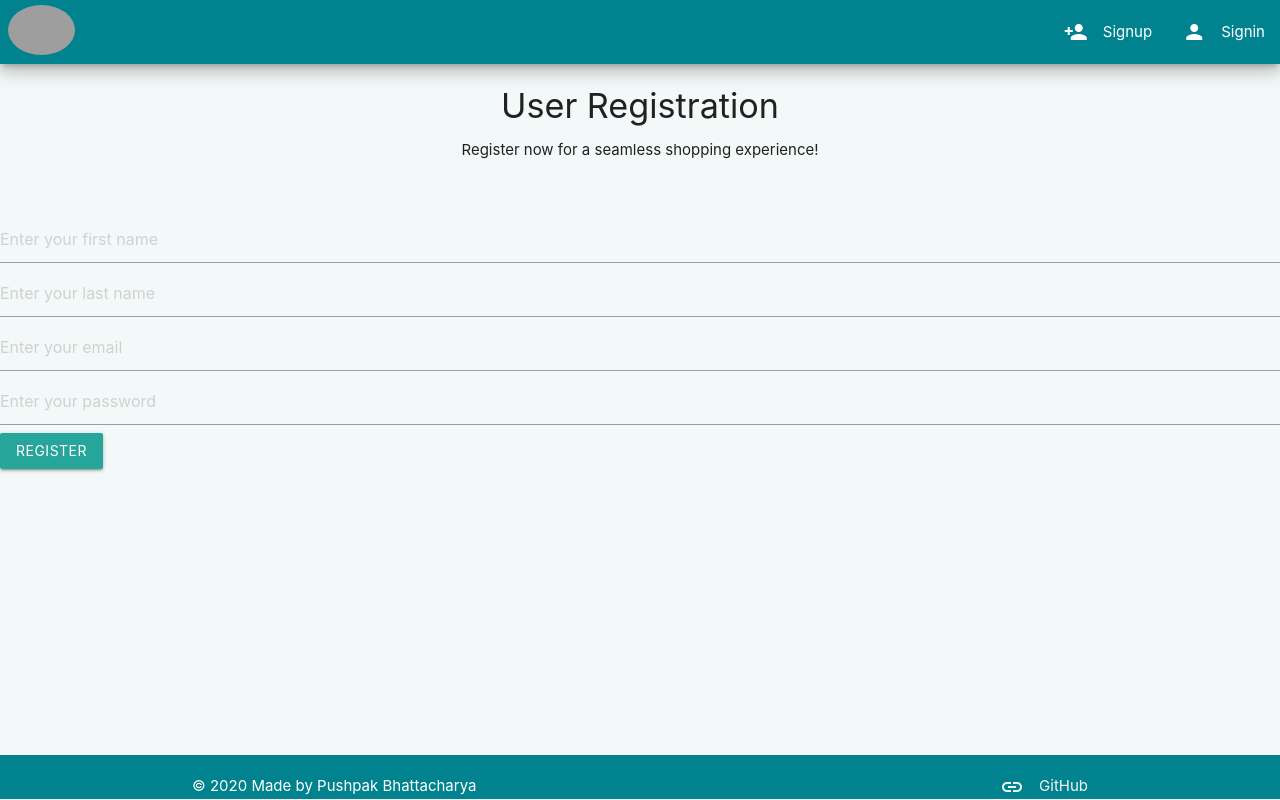
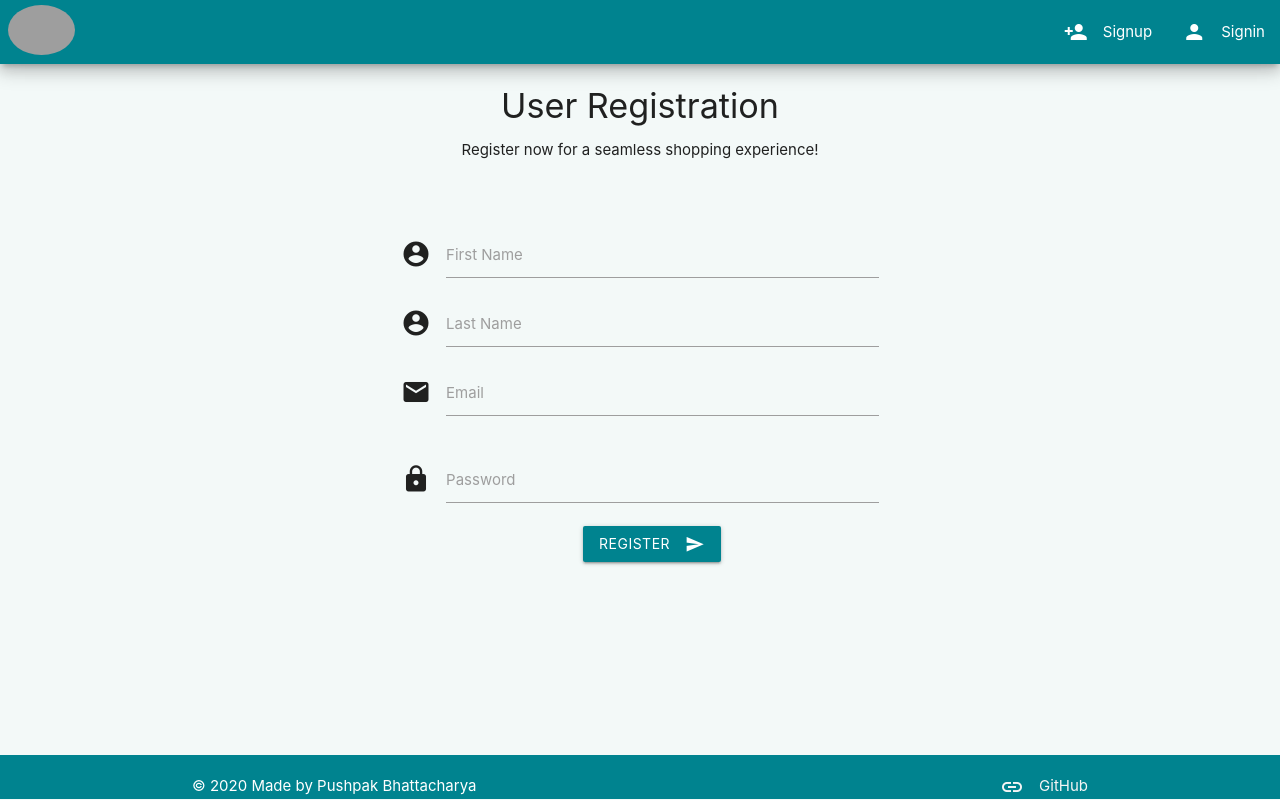
Before and after one commit to PushpakB3096/E-Commerce-Site-in-MERN, a React (Create React App) app in the folder projfrontend/: page /signup in a window 1280 px wide. Built offline with nearby package versions, Linux system fonts and the light colour scheme; no server answers; grey boxes are pictures that could not be loaded.

Commit message:
Redesign Signin, Signup & Add Product Page
Includes complete redesign of the signin, signup and product add page.
A bug is still present in add product page where category selection
dropdown is not rendering.

Signed-off-by: PushpakB3096 <rtpushpak@gmail.com>

```diff
--- a/projfrontend/src/admin/AddProduct.js
+++ b/projfrontend/src/admin/AddProduct.js
@@ -12,8 +12,7 @@ export default function AddProduct() {
 
     const { user, token } = isAuthenticated();
 
-    var allCategories = [];
-
+    var allCate = [];
     const [values, setValues] = useState({
         name: "",
         description: "",
@@ -49,20 +48,16 @@ export default function AddProduct() {
         if (data.error) {
             setValues({ ...values, error: data.error });
         } else {
-        console.log("preload");
             setValues({ ...values, categories: data, formData: new FormData() });
-            allCategories = data;
         }
         });
     };
 
     useEffect(() => {
-        console.log("useEffect");
         preload();
 
         var elems = document.querySelectorAll('select');
         var instances = M.FormSelect.init(elems, {});
-
     }, []);
 
     const onSubmit = (event) => {
@@ -117,7 +112,8 @@ export default function AddProduct() {
     };
 
     const createProductForm = () => (
-      <form>
+      <div>
+        {/* <form>
           <span>Upload image</span>
           <div className="form-group">
             <label className="btn btn-block btn-success">
@@ -160,14 +156,13 @@ export default function AddProduct() {
           <div>
             <select onChange={handleChange("category")}>
               <option>Select category</option>
-            {allCategories &&
-              allCategories.map((cate, index) => (
+              {allCate &&
+                allCate.map((cate, index) => (
                   <option key={index} value={cate._id}>
                     {cate.name}
                   </option>
                 ))}
             </select>
-          {console.log("dropdown loaded")}
           </div>
           <div className="form-group">
             <input
@@ -185,7 +180,97 @@ export default function AddProduct() {
           >
             Create Product
           </button>
+        </form> */}
+
+        <div className="row">
+          <form className="col s12">
+            <div className="row">
+              <div className="file-field input-field">
+                <div className="btn sm">
+                  <span>Choose image</span>
+                  <input
+                    type="file"
+                    onChange={handleChange("image")}
+                    type="file"
+                    name="image"
+                    accept="image"
+                  />
+                </div>
+                <div className="file-path-wrapper">
+                  <input className="file-path validate" type="text" />
+                </div>
+              </div>
+            </div>
+
+            <div className="row">
+              <div className="input-field col s12">
+                <input
+                  id="prod_name"
+                  type="text"
+                  onChange={handleChange("name")}
+                  name="name"
+                  value={name}
+                />
+                <label htmlFor="prod_name">Product name</label>
+              </div>
+            </div>
+
+            <div className="input-field">
+              <textarea
+                id="textarea1"
+                className="materialize-textarea"
+                onChange={handleChange("description")}
+                name="description"
+                className="form-control"
+                placeholder="Enter product description"
+                value={description}
+              ></textarea>
+              <label htmlFor="textarea1">Product Description</label>
+            </div>
+
+            <div className="row">
+              <div className="input-field col s12">
+                <input id="cost" type="number" />
+                <label htmlFor="cost">Product Cost</label>
+              </div>
+            </div>
+
+            <div className="row">
+              <div className="input-field col s12">
+                <select id="category" onChange={handleChange("category")}>
+                  <option>Select category</option>
+                  {allCate &&
+                    allCate.map((cate, index) => (
+                      <option key={index} value={cate._id}>
+                        {cate.name}
+                      </option>
+                    ))}
+                </select>
+                <label htmlFor="category">Category</label>
+              </div>
+            </div>
+
+            <div className="row">
+              <div className="input-field col s12">
+                <input
+                  id="stock"
+                  onChange={handleChange("stock")}
+                  type="number"
+                  value={stock}
+                />
+                <label htmlFor="stock">Product Stock</label>
+              </div>
+            </div>
+            <button
+              type="submit"
+              onClick={onSubmit}
+              className="btn btn-outline-success mb-3"
+            >
+              Create Product
+            </button>
           </form>
+        </div>
+      </div>
     );
 
     const renderBackButton = () => {
--- a/projfrontend/src/styles.css
+++ b/projfrontend/src/styles.css
@@ -1,8 +1,8 @@
-.brand-logo{
+.brand-logo {
   margin-left: 8px;
 }
 
-body{
+body {
   background-color: #f3f9f8;
 }
 
@@ -11,52 +11,50 @@ body{
   align-items: center;
 }
 
-#brand-logo-img{
+#brand-logo-img {
   margin: 5px 0;
   height: 50px;
   border-radius: 50%;
 }
 
-.footer-copyright{
+.footer-copyright {
   background-color: #00838f;
 }
 
-.sidenav-overlay{
+.sidenav-overlay {
   background-color: transparent;
 }
 
-.slider .indicators .indicator-item.active{
+.slider .indicators .indicator-item.active {
   background-color: #00838f;
 }
 
-.card-image{
+.card-image {
   height: 375px;
   overflow: visible;
 }
 
-.slider{
+.slider {
   margin-top: -23px;
 }
 
-.card{
+.card {
   margin: 40px 5px;
 }
 
-#signin-form-container{
+#signin-form-container {
   width: 38%;
 }
 
-#login-btn{
+#user-btn {
   background-color: #00838f;
-  margin-top: 0.5em;
   margin-left: 5.3em;
   position: relative;
 }
 
 @media (min-width: 900px) {
-  #login-btn{
+  #user-btn {
     background-color: #00838f;
-    margin-top: 0.5em;
     margin-left: 13em;
     position: relative;
   }
--- a/projfrontend/src/user/Signup.js
+++ b/projfrontend/src/user/Signup.js
@@ -2,54 +2,54 @@
 
 //component for handling user signup
 
-import React, { useState } from 'react';
-import Base from '../core/Base';
-import { signup } from '../auth/helper';
-import { Link } from 'react-router-dom';
+import React, { useState } from "react";
+import Base from "../core/Base";
+import { signup } from "../auth/helper";
+import { Link } from "react-router-dom";
 
-
-export default function Signup(){
-
-    const [values, setValues] = useState({       //setting up states of the component
+export default function Signup() {
+  const [values, setValues] = useState({
+    //setting up states of the component
     firstName: "",
     lastName: "",
     email: "",
     password: "",
     errors: "",
-        isSuccess: false
+    isSuccess: false,
   });
 
-    const { firstName, lastName, email, password, errors, isSuccess } = values;      //destructuring the state fields for easier access
+  const { firstName, lastName, email, password, errors, isSuccess } = values; //destructuring the state fields for easier access
 
-    const handleChange = name => event => {
+  const handleChange = (name) => (event) => {
     setValues({ ...values, errors: false, [name]: event.target.value });
   };
 
-    const onSubmit = event => {
-        event.preventDefault();     //stops the default behavior of form submission
+  const onSubmit = (event) => {
+    event.preventDefault(); //stops the default behavior of form submission
     setValues({ ...values, errors: false });
     signup({ firstName, lastName, email, password })
-        .then(data => {
-            if(data.error){
+      .then((data) => {
+        if (data.error) {
           setValues({ ...values, errors: data.error, isSuccess: false });
-            }
-            else{
-              setValues({ ...values,        //resetting the state of the component after a successful registration
+        } else {
+          setValues({
+            ...values, //resetting the state of the component after a successful registration
             firstName: "",
             lastName: "",
             email: "",
             password: "",
             errors: "",
-                    isSuccess: true
+            isSuccess: true,
           });
         }
       })
-        .catch(err => {
+      .catch((err) => {
         console.log("Some error occured while signing up");
       });
   };
 
-    const successMessage = () => {      //show success message, if any
+  const successMessage = () => {
+    //show success message, if any
     return (
       <div className="row">
         <div className="col-md-6 offset-sm-3 text-left">
@@ -64,7 +64,8 @@ export default function Signup(){
     );
   };
 
-    const errorMessage = () => {        //show error message, if any
+  const errorMessage = () => {
+    //show error message, if any
     return (
       <div className="row">
         <div className="col-md-6 offset-sm-3 text-left">
@@ -81,58 +82,116 @@ export default function Signup(){
 
   // function to render the signup form
   const signUpForm = () => {
+    // return (
+    //   <div className="row">
+    //     <div className="col-md-6 offset-sm-3 text-left">
+    //       <form>
+    //         <div className="form-group">
+    //           <input
+    //             className="form-control"
+    //             onChange={handleChange("lastName")}
+    //             type="text"
+    //             value={ lastName }
+    //             placeholder="Enter your last name"
+    //           />
+    //         </div>
+    //         <div className="form-group">
+    //           <input
+    //             className="form-control"
+    //             onChange={handleChange("email")}
+    //             type="email"
+    //             value={ email }
+    //             placeholder="Enter your email"
+    //           />
+    //         </div>
+    //         <div className="form-group">
+    //           <input
+    //             className="form-control"
+    //             onChange={handleChange("password")}
+    //             type="password"
+    //             value={ password }
+    //             placeholder="Enter your password"
+    //           />
+    //         </div>
+    //         <button onClick={ onSubmit } className="btn btn-success btn-block">Register</button>
+    //       </form>
+    //     </div>
+    //   </div>
+    // );
     return (
       <div className="row">
-            <div className="col-md-6 offset-sm-3 text-left">
+        <div className="col l12 m12 s12">
+          <div className="container" id="signin-form-container">
             <form>
-                <div className="form-group">
+              <div className="input-field">
+                <i className="material-icons prefix">account_circle</i>
                 <input
-                    className="form-control"
+                  id="first_name"
+                  value={firstName}
                   onChange={handleChange("firstName")}
                   type="text"
-                    value={ firstName }
-                    placeholder="Enter your first name"
                 />
+                <label htmlFor="first_name">First Name</label>
               </div>
-                <div className="form-group">
+              <div className="input-field">
+                <i className="material-icons prefix">account_circle</i>
                 <input
-                    className="form-control"
+                  id="last_name"
+                  value={lastName}
                   onChange={handleChange("lastName")}
                   type="text"
-                    value={ lastName }
-                    placeholder="Enter your last name"
                 />
+                <label htmlFor="last_name">Last Name</label>
               </div>
-                <div className="form-group">
+              <div className="input-field">
+                <i className="material-icons prefix">email</i>
                 <input
-                    className="form-control"
+                  id="email_field"
+                  className="validate"
+                  value={email}
                   onChange={handleChange("email")}
                   type="email"
-                    value={ email }
-                    placeholder="Enter your email"
                 />
+                <label htmlFor="email_field">Email</label>
+                <span
+                  className="helper-text"
+                  data-error="Please enter a valid email address!"
+                  data-success="Looks good!"
+                ></span>
               </div>
-                <div className="form-group">
+              <div className="input-field">
+                <i className="material-icons prefix">lock</i>
                 <input
-                    className="form-control"
+                  id="password_field"
+                  value={password}
                   onChange={handleChange("password")}
                   type="password"
-                    value={ password }
-                    placeholder="Enter your password"
                 />
+                <label htmlFor="password_field">Password</label>
               </div>
-                <button onClick={ onSubmit } className="btn btn-success btn-block">Register</button>
+              <button
+                id="user-btn"
+                onClick={onSubmit}
+                className="btn waves-effect waves-light hoverable responsive"
+              >
+                Register
+                <i className="material-icons right">send</i>
+              </button>
             </form>
+          </div>
         </div>
       </div>
     );
   };
 
   return (
-        <Base title="User Registration" description="Register now for a seamless shopping experience!">
-            { successMessage() }
-            { errorMessage() }
-            { signUpForm() }
+    <Base
+      title="User Registration"
+      description="Register now for a seamless shopping experience!"
+    >
+      {successMessage()}
+      {errorMessage()}
+      {signUpForm()}
     </Base>
   );
 }
```
Also changed, not shown: projfrontend/src/user/Signin.js (+35 -35 lines). Lines whose indentation alone changed are shown as unchanged.
